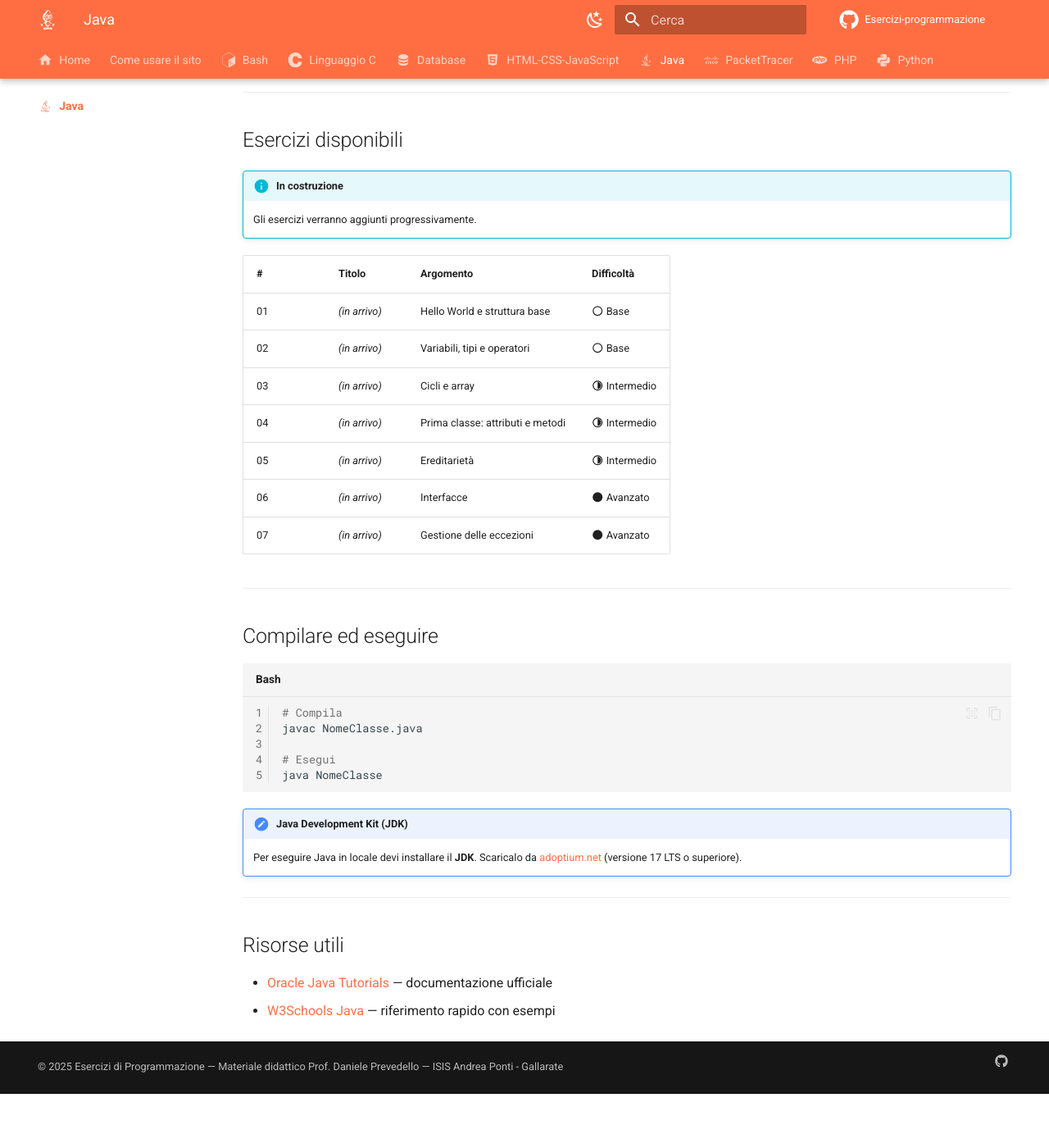
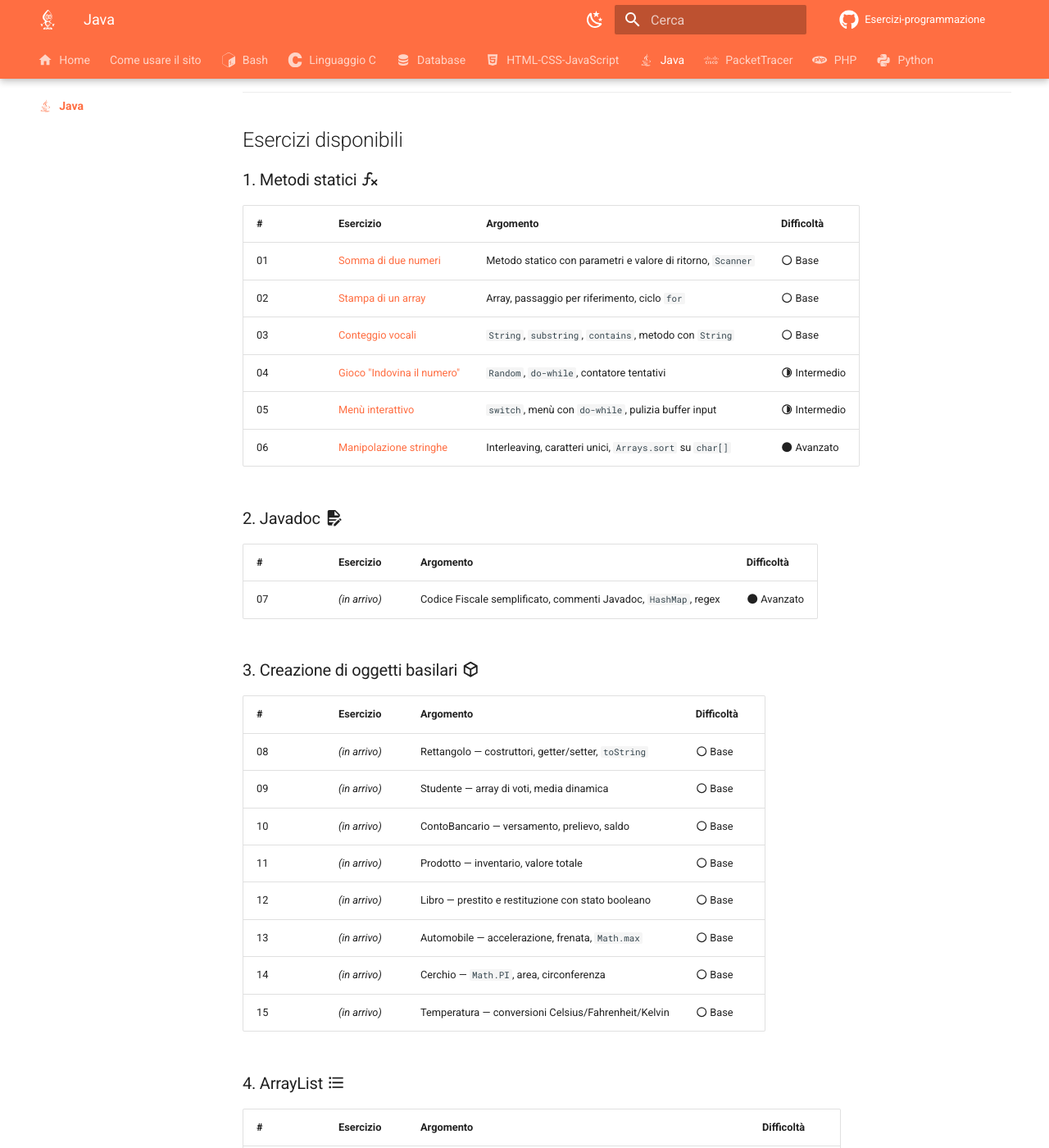
Before and after one commit to dprevedello/Esercizi-programmazione, an MkDocs documentation site: the page built from docs/java/index.md, in a window 1280 px wide and 1400 px high, scrolled down 845 px. Shown: the whole window at 82% size. Built offline with MkDocs 1.6.1 and Material for MkDocs 9.7.7, drawn with Linux system fonts in a browser that asks for light colours; comment, search, counter and statistics services are not loaded; before the commit the page ends 2179 px from its top, so only the background shows below that; some of the changed text lies outside the part shown.

Commit message:
Inserimento primi esercizi Java con documentazione

```diff
--- a/docs/java/index.md
+++ b/docs/java/index.md
@@ -34,18 +34,86 @@ polimorfismo e interfacce.
 
 ## Esercizi disponibili
 
-!!! info "In costruzione"
-    Gli esercizi verranno aggiunti progressivamente.
+### 1. Metodi statici :material-function-variant:
 
-| # | Titolo | Argomento | Difficoltà |
-|---|--------|-----------|------------|
-| 01 | *(in arrivo)* | Hello World e struttura base | :material-circle-outline: Base |
-| 02 | *(in arrivo)* | Variabili, tipi e operatori | :material-circle-outline: Base |
-| 03 | *(in arrivo)* | Cicli e array | :material-circle-slice-4: Intermedio |
-| 04 | *(in arrivo)* | Prima classe: attributi e metodi | :material-circle-slice-4: Intermedio |
-| 05 | *(in arrivo)* | Ereditarietà | :material-circle-slice-4: Intermedio |
-| 06 | *(in arrivo)* | Interfacce | :material-circle: Avanzato |
-| 07 | *(in arrivo)* | Gestione delle eccezioni | :material-circle: Avanzato |
+| # | Esercizio | Argomento | Difficoltà |
+|---|-----------|-----------|------------|
+| 01 | [Somma di due numeri](01-somma-di-due-numeri.md) | Metodo statico con parametri e valore di ritorno, `Scanner` | :material-circle-outline: Base |
+| 02 | [Stampa di un array](02-stampa-di-un-array.md) | Array, passaggio per riferimento, ciclo `for` | :material-circle-outline: Base |
+| 03 | [Conteggio vocali](03-conteggio-vocali.md) | `String`, `substring`, `contains`, metodo con `String` | :material-circle-outline: Base |
+| 04 | [Gioco "Indovina il numero"](04-gioco-indovina-il-numero.md) | `Random`, `do-while`, contatore tentativi | :material-circle-slice-4: Intermedio |
+| 05 | [Menù interattivo](05-menu-interattivo.md) | `switch`, menù con `do-while`, pulizia buffer input | :material-circle-slice-4: Intermedio |
+| 06 | [Manipolazione stringhe](06-manipolazione-stringhe.md) | Interleaving, caratteri unici, `Arrays.sort` su `char[]` | :material-circle: Avanzato |
+
+### 2. Javadoc :material-file-document-edit:
+
+| # | Esercizio | Argomento | Difficoltà |
+|---|-----------|-----------|------------|
+| 07 | *(in arrivo)* | Codice Fiscale semplificato, commenti Javadoc, `HashMap`, regex | :material-circle: Avanzato |
+
+### 3. Creazione di oggetti basilari :material-cube-outline:
+
+| # | Esercizio | Argomento | Difficoltà |
+|---|-----------|-----------|------------|
+| 08 | *(in arrivo)* | Rettangolo — costruttori, getter/setter, `toString` | :material-circle-outline: Base |
+| 09 | *(in arrivo)* | Studente — array di voti, media dinamica | :material-circle-outline: Base |
+| 10 | *(in arrivo)* | ContoBancario — versamento, prelievo, saldo | :material-circle-outline: Base |
+| 11 | *(in arrivo)* | Prodotto — inventario, valore totale | :material-circle-outline: Base |
+| 12 | *(in arrivo)* | Libro — prestito e restituzione con stato booleano | :material-circle-outline: Base |
+| 13 | *(in arrivo)* | Automobile — accelerazione, frenata, `Math.max` | :material-circle-outline: Base |
+| 14 | *(in arrivo)* | Cerchio — `Math.PI`, area, circonferenza | :material-circle-outline: Base |
+| 15 | *(in arrivo)* | Temperatura — conversioni Celsius/Fahrenheit/Kelvin | :material-circle-outline: Base |
+
+### 4. ArrayList :material-format-list-bulleted:
+
+| # | Esercizio | Argomento | Difficoltà |
+|---|-----------|-----------|------------|
+| 16 | *(in arrivo)* | Film — `ArrayList<Double>`, valutazione media | :material-circle-slice-4: Intermedio |
+| 17 | *(in arrivo)* | LibroDiario — `ArrayList<String>`, accesso per indice | :material-circle-slice-4: Intermedio |
+| 18 | *(in arrivo)* | Gestione Playlist — metodi `add`, `remove`, `set`, `contains`, `indexOf` | :material-circle-slice-4: Intermedio |
+
+### 5. HashMap :material-table-key:
+
+| # | Esercizio | Argomento | Difficoltà |
+|---|-----------|-----------|------------|
+| 19 | *(in arrivo)* | Gestione Magazzino — `HashMap<String, Integer>`, CRUD con menù | :material-circle-slice-4: Intermedio |
+
+### 6. Ereditarietà :material-family-tree:
+
+| # | Esercizio | Argomento | Difficoltà |
+|---|-----------|-----------|------------|
+| 20 | *(in arrivo)* | Batteria di quesiti — gerarchia di classi, `@Override`, polimorfismo | :material-circle: Avanzato |
+
+### 7. Interfacce e classi astratte :material-shape-plus:
+
+| # | Esercizio | Argomento | Difficoltà |
+|---|-----------|-----------|------------|
+| 21 | *(in arrivo)* | Pianeta e `Comparable` — `compareTo`, `Collections.sort` | :material-circle-slice-4: Intermedio |
+| 22 | *(in arrivo)* | Sistema di pagamenti — interfaccia, classe astratta, polimorfismo | :material-circle: Avanzato |
+| 23 | *(in arrivo)* | Rete di sensori urbani — `Comparable`, `HashMap`, Javadoc | :material-circle: Avanzato |
+| 24 | *(in arrivo)* | MediaBox — `instanceof`, casting, classi astratte, file | :material-circle: Avanzato |
+
+### 8. Eccezioni :material-alert-circle-outline:
+
+| # | Esercizio | Argomento | Difficoltà |
+|---|-----------|-----------|------------|
+| 25 | *(in arrivo)* | Calcolatore radici quadrate — eccezione personalizzata, `try-catch` | :material-circle-slice-4: Intermedio |
+| 26 | *(in arrivo)* | Magazzino digitale — eccezioni controllate, `HashMap`, menù robusto | :material-circle: Avanzato |
+
+### 9. File di testo e serializzazione :material-file-code:
+
+| # | Esercizio | Argomento | Difficoltà |
+|---|-----------|-----------|------------|
+| 27 | *(in arrivo)* | Elaborazione dati open — lettura CSV, filtro e percentuale per regione | :material-circle-slice-4: Intermedio |
+| 28 | *(in arrivo)* | Analisi statistica CSV — POJO, `ArrayList`, `HashMap`, menù statistiche | :material-circle: Avanzato |
+| 29 | *(in arrivo)* | Aerodromo — serializzazione, interfacce, `instanceof`, lista persistente | :material-circle: Avanzato |
+
+### 10. Esercizi avanzati :material-rocket-launch:
+
+| # | Esercizio | Argomento | Difficoltà |
+|---|-----------|-----------|------------|
+| 30 | *(in arrivo)* | Generatore e risolutore di labirinti — OOP, ricorsione, algoritmo DFS | :material-circle: Avanzato |
+| 31 | *(in arrivo)* | Quiz Ambiente — Swing GUI, CSV, `JFrame`, `JRadioButton`, `JOptionPane` | :material-circle: Avanzato |
 
 ---
 
```
Also changed, not shown: docs/java/01-somma-di-due-numeri.md (added, +37 -0 lines), docs/java/02-stampa-di-un-array.md (added, +42 -0 lines), docs/java/03-conteggio-vocali.md (added, +34 -0 lines), docs/java/04-gioco-indovina-il-numero.md (added, +37 -0 lines), docs/java/05-menu-interattivo.md (added, +36 -0 lines), docs/java/06-manipolazione-stringhe.md (added, +35 -0 lines), 7 other files.
